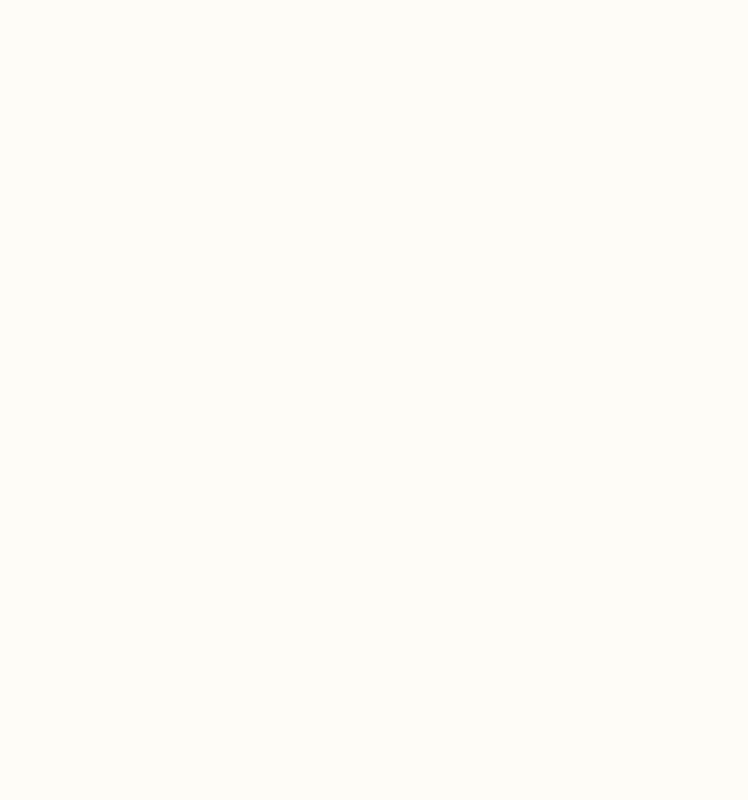
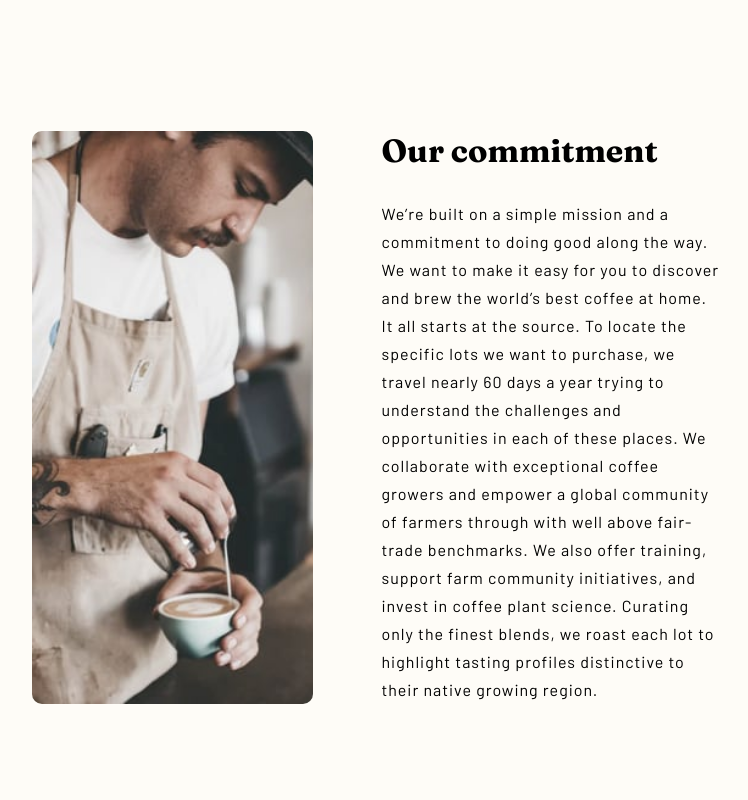
Before and after one commit to vincitaylaran/coffeeroasters-sub-site, a Next.js app: page /about in a window 1280 px wide. Shown: the part 420-1220 px from the top of the page, without its empty margins (264-1012 px from the left). Before the commit the page ends 800 px from the top, so only its background shows below. Built offline with nearby package versions, Linux system fonts and the light colour scheme.

Commit message:
Create first two sections of the about page

```diff
--- a/pages/about.tsx
+++ b/pages/about.tsx
@@ -1,9 +1,45 @@
-import React from "react"
+import Image from "next/image"
+
+import aboutStyles from "../styles/About.module.scss"
+
+import Hero from "../components/Hero"
 
 const about = () => {
   return (
-    <div>
-      <h1>About Us</h1>
+    <div id={aboutStyles.about}>
+      <section className={aboutStyles.hero}>
+        <Hero
+          background="whitecup"
+          title="About Us"
+          content="Coffeeroasters began its journey of exotic discovery in 1999, highlighting stories of coffee from around the world. We have since been dedicated to bring the perfect cup - from bean to brew - in every shipment."
+        />
+      </section>
+
+      <section className={aboutStyles.ourCommitment}>
+        {/* <Image
+          src="/assets/about/mobile/image-commitment.jpg"
+          width={327}
+          height={400}
+        /> */}
+        <div className={aboutStyles.image} />
+
+        <div className={aboutStyles.content}>
+          <h3 className={aboutStyles.title}>Our commitment</h3>
+          <p className={aboutStyles.description}>
+            We’re built on a simple mission and a commitment to doing good along
+            the way. We want to make it easy for you to discover and brew the
+            world’s best coffee at home. It all starts at the source. To locate
+            the specific lots we want to purchase, we travel nearly 60 days a
+            year trying to understand the challenges and opportunities in each
+            of these places. We collaborate with exceptional coffee growers and
+            empower a global community of farmers through with well above
+            fair-trade benchmarks. We also offer training, support farm
+            community initiatives, and invest in coffee plant science. Curating
+            only the finest blends, we roast each lot to highlight tasting
+            profiles distinctive to their native growing region.
+          </p>
+        </div>
+      </section>
     </div>
   )
 }
--- /dev/null
+++ b/styles/About.module.scss
@@ -0,0 +1,71 @@
+@import "functions";
+@import "mixins";
+
+#about {
+  // For hero section styles, go to Hero.module.scss
+
+  .ourCommitment {
+    @include flex(column) {
+      @media (min-width: breakpoint(tablet)) {
+        flex-direction: row;
+        justify-content: center;
+      }
+    }
+
+    .image {
+      background: url("../public/assets/about/mobile/image-commitment.jpg");
+      background-size: cover;
+      background-repeat: no-repeat;
+
+      @media (max-width: breakpoint(mobile)) {
+        height: 400px;
+        margin-bottom: 48px;
+      }
+
+      @media (min-width: breakpoint(tablet)) {
+        background: url("../public/assets/about/tablet/image-commitment.jpg");
+        background-size: cover;
+        background-repeat: no-repeat;
+        width: 281px;
+        margin-right: 69px;
+      }
+
+      @media (min-width: breakpoint(desktop)) {
+        background: url("../public/assets/about/desktop/image-commitment.jpg");
+        background-size: cover;
+        background-repeat: no-repeat;
+        width: 445px;
+        margin-right: 125px;
+      }
+    }
+
+    .content {
+      text-align: center;
+
+      @media (min-width: breakpoint(tablet)) {
+        width: 339px;
+        text-align: start;
+      }
+
+      //   @media (min-width: breakpoint(desktop)) {
+      //     width: 540px;
+      //     height: 340px;
+      //   }
+
+      .title {
+        margin: 0;
+        margin-bottom: 30px;
+      }
+
+      .description {
+        margin: 0;
+      }
+    }
+  }
+
+  .unCompromisingQuality {
+  }
+
+  .ourHeadQuarters {
+  }
+}
--- a/styles/HowItWorks.module.scss
+++ b/styles/HowItWorks.module.scss
@@ -3,6 +3,12 @@
 
 // This is for the horizontal line that goes through the circles above the step numbers
 // Check the "circle" class below for more about the circles
+@media (max-width: breakpoint(mobile)) {
+  .line {
+    display: none;
+  }
+}
+
 @media (min-width: breakpoint(tablet)) {
   .line {
     position: relative;
```
